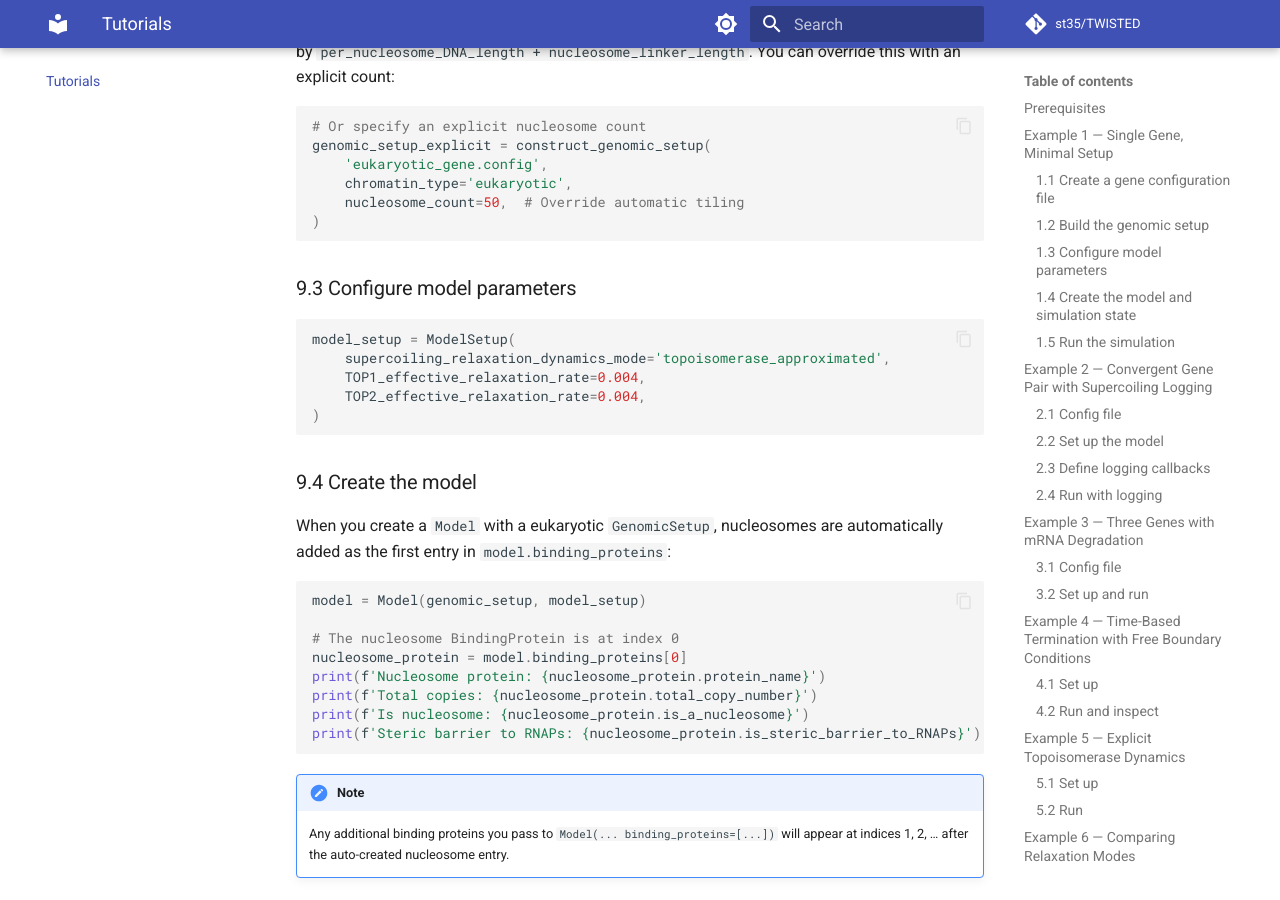
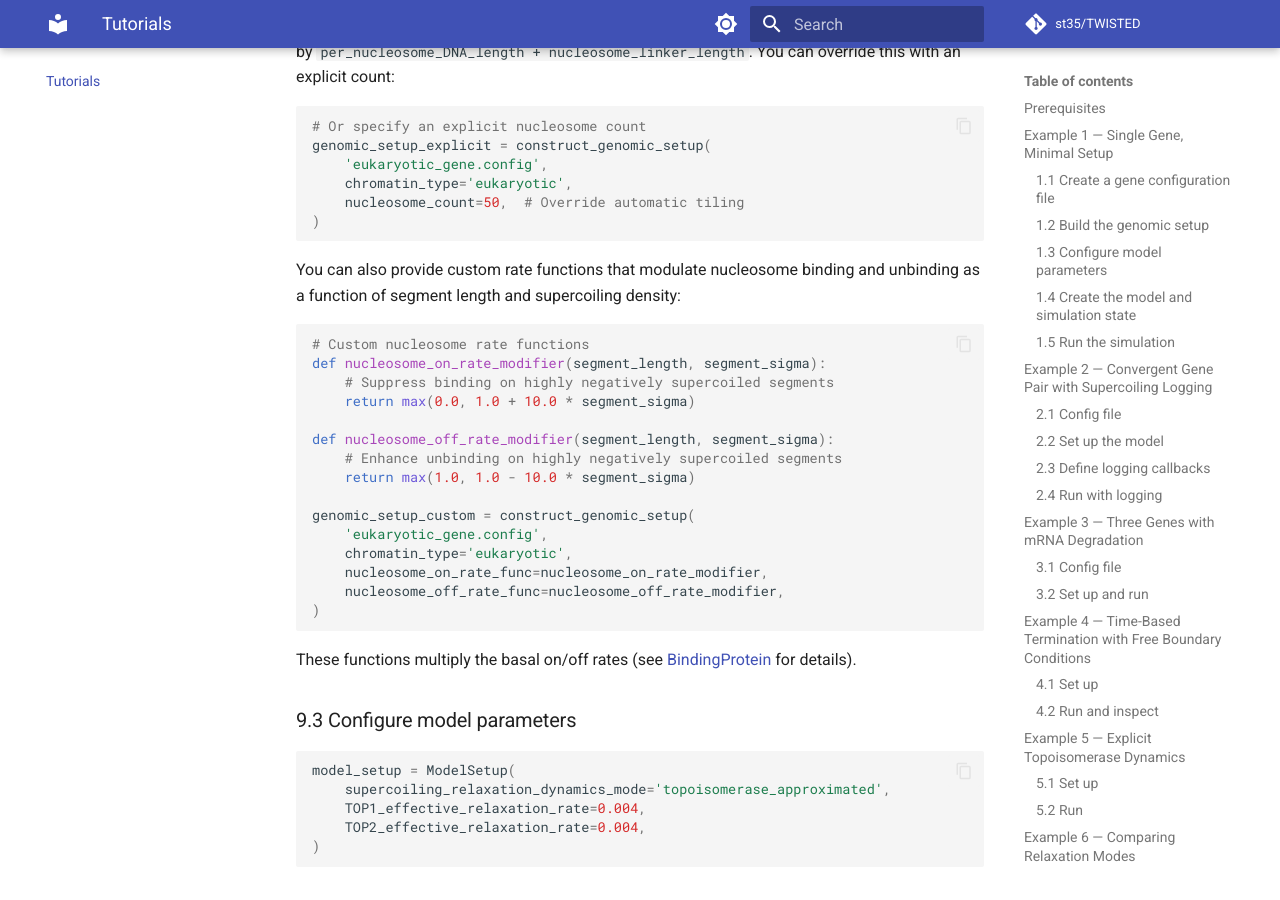
Before and after one commit to st35/TWISTED, an MkDocs documentation site: the page built from docs/tutorials.md, in a window 1280 px wide and 900 px high, scrolled down 16891 px. Built offline with MkDocs 1.6.1 and Material for MkDocs 9.7.7, drawn with Linux system fonts in a browser that asks for light colours; comment, search, counter and statistics services are not loaded.

Commit message:
Added functionality to specify custom binding / unbinding dynamics for nucleosomes

````diff
--- a/docs/tutorials.md
+++ b/docs/tutorials.md
@@ -840,6 +840,30 @@ genomic_setup_explicit = construct_genomic_setup(
 )
 ```
 
+You can also provide custom rate functions that modulate nucleosome
+binding and unbinding as a function of segment length and supercoiling density:
+
+```python
+# Custom nucleosome rate functions
+def nucleosome_on_rate_modifier(segment_length, segment_sigma):
+    # Suppress binding on highly negatively supercoiled segments
+    return max(0.0, 1.0 + 10.0 * segment_sigma)
+
+def nucleosome_off_rate_modifier(segment_length, segment_sigma):
+    # Enhance unbinding on highly negatively supercoiled segments
+    return max(1.0, 1.0 - 10.0 * segment_sigma)
+
+genomic_setup_custom = construct_genomic_setup(
+    'eukaryotic_gene.config',
+    chromatin_type='eukaryotic',
+    nucleosome_on_rate_func=nucleosome_on_rate_modifier,
+    nucleosome_off_rate_func=nucleosome_off_rate_modifier,
+)
+```
+
+These functions multiply the basal on/off rates (see
+[BindingProtein](../api/model-setup.md#bindingprotein) for details).
+
 ### 9.3 Configure model parameters
 
 ```python
````
Also changed, not shown: docs/api/model-setup.md (+2 -0 lines), docs/user-guide/genomic-setup.md (+2 -0 lines), model_setup.py (+13 -1 lines).
